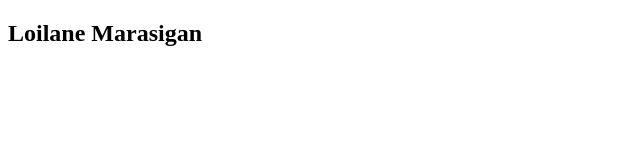
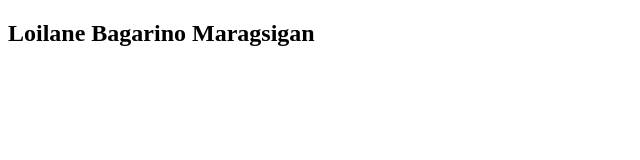
Before and after one commit to Loilanemarasigan11/JenkinsAct, a plain HTML site: page index.html in a window 1280 px wide. Shown: the whole page, without its empty margins (0-640 px from the left). Drawn offline with Linux system fonts and the light colour scheme.

Commit message:
Modified  Changes

```diff
--- a/index.html
+++ b/index.html
@@ -6,6 +6,6 @@
     <title>Document</title>
 </head>
 <body>
-    <h2>Loilane Marasigan</h2>
+    <h2>Loilane Bagarino Maragsigan</h2>
 </body>
 </html>
```
